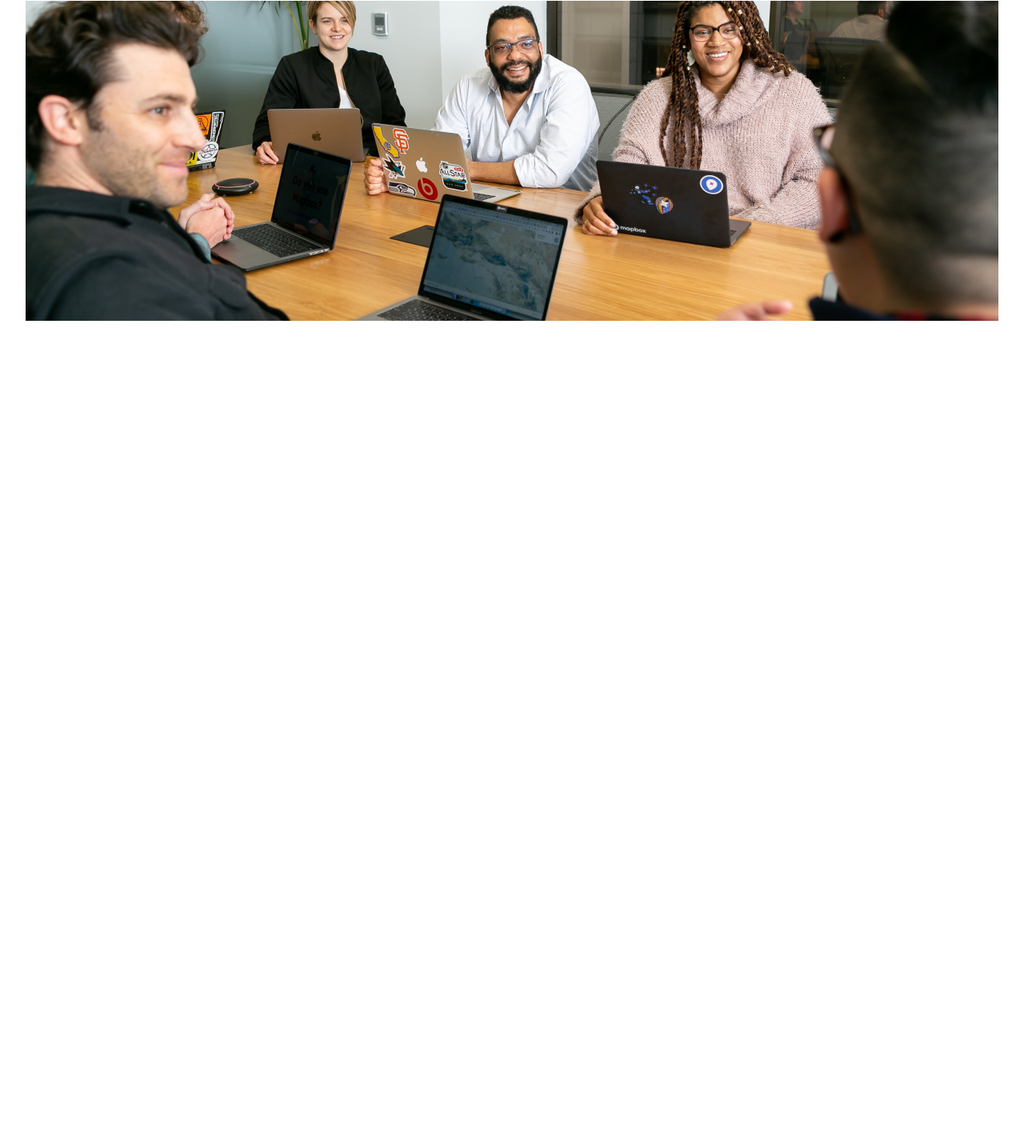
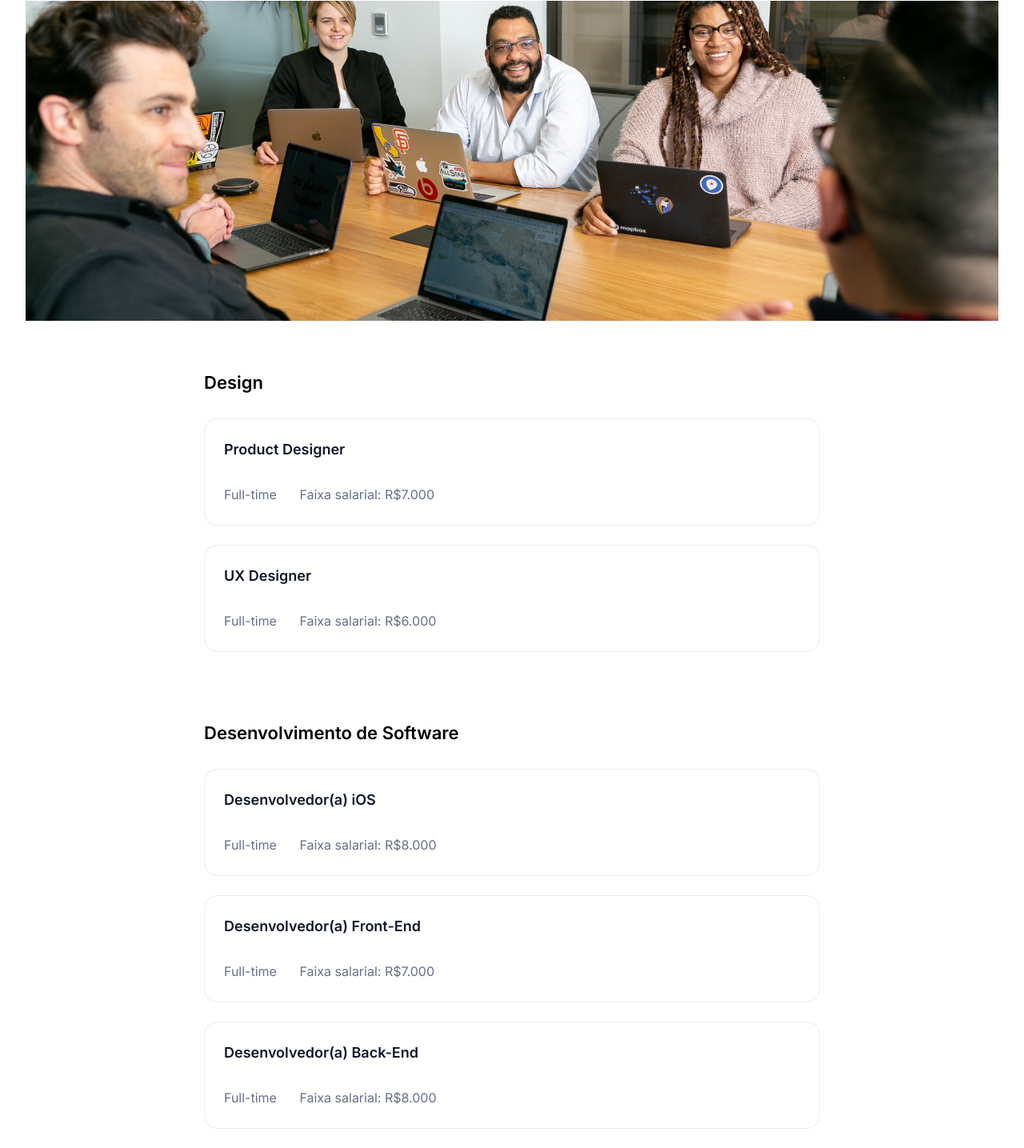
Before and after one commit to Lopes98/7-days-html-css, a plain HTML site: page index.html in a window 1280 px wide. Shown: the part 952-2387 px from the top of the page at 80% size. Before the commit the page ends 1353 px from the top, so only its background shows below. Drawn offline with Linux system fonts and the light colour scheme.

Commit message:
final part of jobs

```diff
--- a/index.html
+++ b/index.html
@@ -86,6 +86,45 @@
                 src="./assets/Image.png"
                 alt="Imagem de equipe fazendo uma reunião"
             />
+            <div class="jobs-container-2">
+                <h3>Design</h3>
+                <div class="job">
+                    <span class="title-job">Product Designer</span>
+                    <div class="info">
+                        <span>Full-time</span>
+                        <span>Faixa salarial: R$7.000</span>
+                    </div>
+                </div>
+                <div class="job">
+                    <span class="title-job">UX Designer</span>
+                    <div class="info">
+                        <span>Full-time</span>
+                        <span>Faixa salarial: R$6.000</span>
+                    </div>
+                </div>
+                <h3>Desenvolvimento de Software</h3>
+                <div class="job">
+                    <span class="title-job">Desenvolvedor(a) iOS</span>
+                    <div class="info">
+                        <span>Full-time</span>
+                        <span>Faixa salarial: R$8.000</span>
+                    </div>
+                </div>
+                <div class="job">
+                    <span class="title-job">Desenvolvedor(a) Front-End</span>
+                    <div class="info">
+                        <span>Full-time</span>
+                        <span>Faixa salarial: R$7.000</span>
+                    </div>
+                </div>
+                <div class="job">
+                    <span class="title-job">Desenvolvedor(a) Back-End</span>
+                    <div class="info">
+                        <span>Full-time</span>
+                        <span>Faixa salarial: R$8.000</span>
+                    </div>
+                </div>
+            </div>
         </section>
     </body>
 </html>
--- a/style.css
+++ b/style.css
@@ -4,10 +4,12 @@
 }
 
 :root {
+    --gray-200: hsla(220, 17%, 93%, 1);
     --gray-500: hsla(220, 13%, 46%, 1);
+    --gray-900: hsla(221, 43%, 11%, 1);
+
     --base-white: hsla(0, 0%, 100%, 1);
     --red-default: hsla(0, 59%, 35%, 1);
-    --grey-900: hsla(221, 43%, 11%, 1);
 
     font-family: Inter, "Arial";
 }
@@ -71,7 +73,7 @@ header {
 .white-button:hover {
     cursor: pointer;
 
-    border: 1px solid black;
+    outline: 1px solid black;
 }
 
 .red-button {
@@ -108,7 +110,7 @@ header {
 }
 
 #about-us h3 {
-    color: var(--grey-900);
+    color: var(--gray-900);
     font-size: 48px;
     font-weight: 600;
     letter-spacing: -0.96px;
@@ -152,7 +154,7 @@ header {
     font-size: 18px;
     font-weight: 500;
     line-height: 28px;
-    color: var(--grey-900);
+    color: var(--gray-900);
 }
 
 #container p {
@@ -164,7 +166,6 @@ header {
     display: flex;
     flex-direction: column;
     align-items: center;
-    gap: 64px;
 }
 
 #jobs-container {
@@ -183,7 +184,7 @@ header {
 }
 
 #jobs-container h3 {
-    color: var(--grey-900);
+    color: var(--gray-900);
 
     font-size: 36px;
     line-height: 44px;
@@ -196,3 +197,48 @@ header {
     line-height: 30px;
     font-weight: 400;
 }
+
+#jobs img {
+    margin-top: 64px;
+}
+
+.jobs-container-2 {
+    display: flex;
+    flex-direction: column;
+}
+
+.jobs-container-2 h3 {
+    margin-top: 64px;
+    margin-bottom: 32px;
+
+    font-size: 22px;
+    font-weight: bold;
+}
+
+.job {
+    display: flex;
+    flex-direction: column;
+    align-items: flex-start;
+    padding: 24px 24px 28px;
+    margin-bottom: 24px;
+
+    width: 720px;
+    border: 1px solid var(--gray-200);
+    border-radius: 16px;
+}
+
+.job .title-job {
+    color: var(--gray-900);
+    font-size: 18px;
+    font-weight: bold;
+    line-height: 28px;
+    margin-bottom: 32px;
+}
+
+.job .info {
+    color: var(--gray-500);
+}
+
+.job .info span + span {
+    margin-left: 24px;
+}
```
